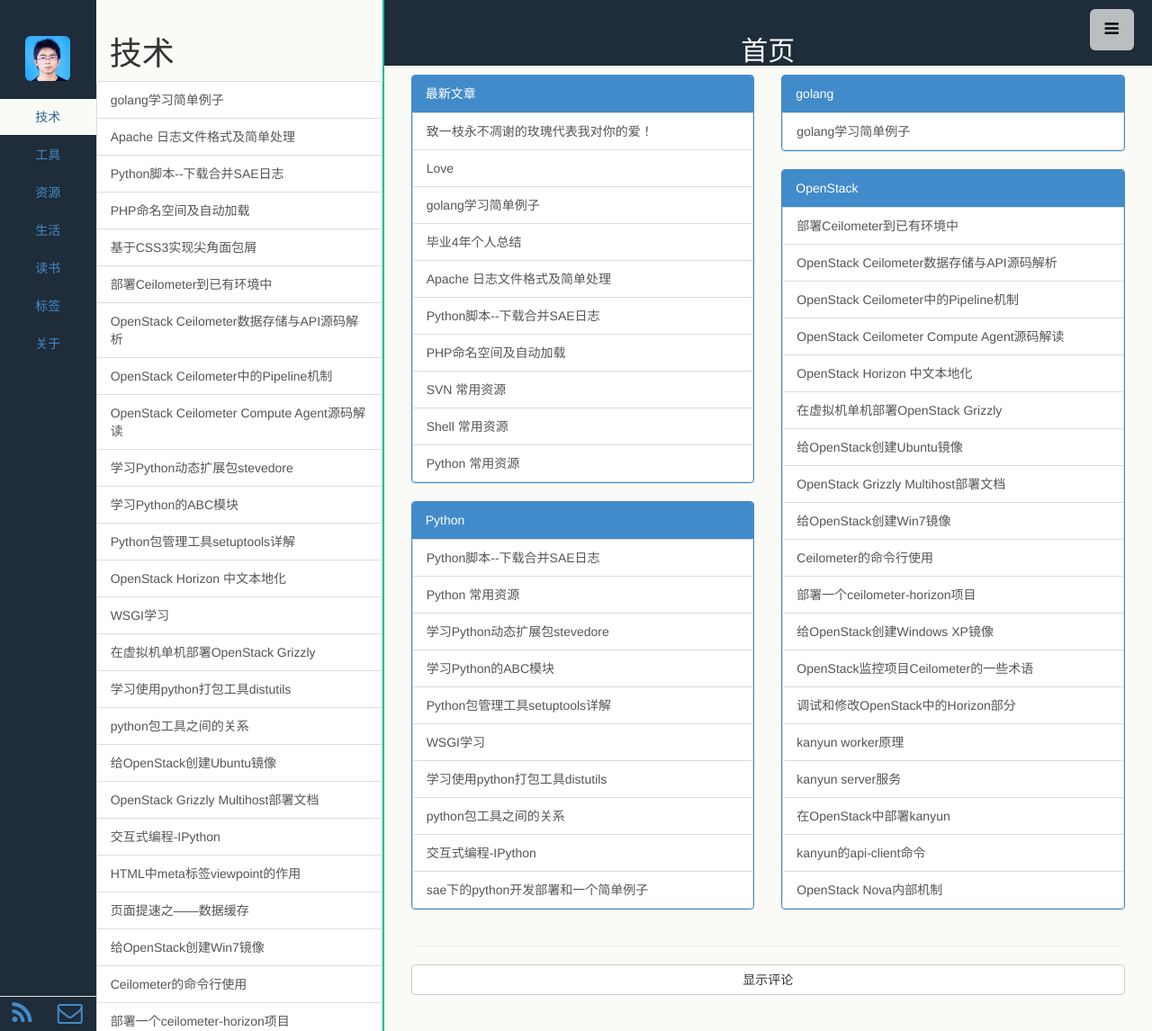
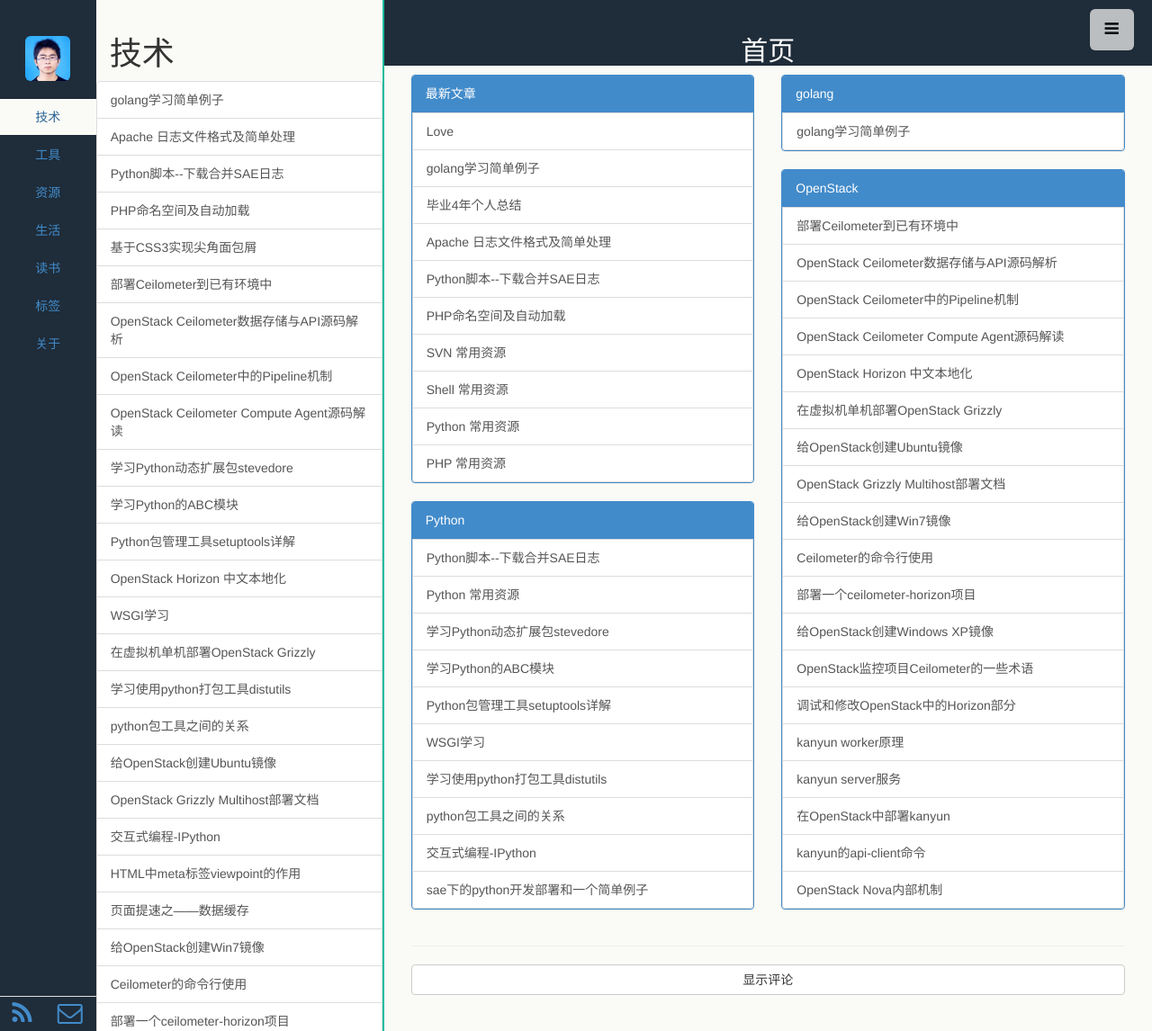
Before and after one commit to fuhao715/fuhao715.github.io, a Jekyll site: the page built from index.html, in a window 1280 px wide. Shown: the whole page at 90% size. Built offline with Jekyll 4.4.1, drawn with Linux system fonts in a browser that asks for light colours; Markdown is read by kramdown in place of the engine named in the settings; the list of posts is cut into pages by our own code; some of the changed lines change nothing that is shown.

Commit message:
修改文件标题

```diff
--- a/_posts/Life/Essay/2014-02-17-love.html
+++ b/_posts/Life/Essay/2014-02-17-love.html
@@ -1,7 +1,7 @@
 <!doctype html>
 <html>
 <head>
-<title>Love</title>
+<title>致一枝永不凋谢的玫瑰代表我对你的爱！</title>
 <meta charset="utf-8" />
 <!--[if IE]>
    <script src="http://html5shiv.googlecode.com/svn/trunk/html5.js"></script>
--- a/_posts/Life/Essay/2014-02-17-my-loving-day.md
+++ /dev/null
@@ -1,21 +0,0 @@
----
-layout: post
-title: 致一枝永不凋谢的玫瑰代表我对你的爱！
-category: 生活
-tags: Essay
-keywords: 爱情,玫瑰，生活
-description:
----
-
-<canvas id="c"></canvas>
-<script>
-	var b = document.body;
-	var c = document.getElementsByTagName('canvas')[0];
-	var a = c.getContext('2d');
-	document.body.clientWidth;
-</script>
-<script>
-	// start of submission //
-	with (m = Math) C = cos, S = sin, P = pow, R = random; c.width = c.height = f = 500; h = -250; function p(a, b, c) { if (c > 60) return [S(a * 7) * (13 + 5 / (.2 + P(b * 4, 4))) - S(b) * 50, b * f + 50, 625 + C(a * 7) * (13 + 5 / (.2 + P(b * 4, 4))) + b * 400, a * 1 - b / 2, a]; A = a * 2 - 1; B = b * 2 - 1; if (A * A + B * B < 1) { if (c > 37) { n = (j = c & 1) ? 6 : 4; o = .5 / (a + .01) + C(b * 125) * 3 - a * 300; w = b * h; return [o * C(n) + w * S(n) + j * 610 - 390, o * S(n) - w * C(n) + 550 - j * 350, 1180 + C(B + A) * 99 - j * 300, .4 - a * .1 + P(1 - B * B, -h * 6) * .15 - a * b * .4 + C(a + b) / 5 + P(C((o * (a + 1) + (B > 0 ? w : -w)) / 25), 30) * .1 * (1 - B * B), o / 1e3 + .7 - o * w * 3e-6] } if (c > 32) { c = c * 1.16 - .15; o = a * 45 - 20; w = b * b * h; z = o * S(c) + w * C(c) + 620; return [o * C(c) - w * S(c), 28 + C(B * .5) * 99 - b * b * b * 60 - z / 2 - h, z, (b * b * .3 + P((1 - (A * A)), 7) * .15 + .3) * b, b * .7] } o = A * (2 - b) * (80 - c * 2); w = 99 - C(A) * 120 - C(b) * (-h - c * 4.9) + C(P(1 - b, 7)) * 50 + c * 2; z = o * S(c) + w * C(c) + 700; return [o * C(c) - w * S(c), B * 99 - C(P(b, 7)) * 50 - c / 3 - z / 1.35 + 450, z, (1 - b / 1.2) * .9 + a * .1, P((1 - b), 20) / 4 + .05] } } setInterval('for(i=0;i<1e4;i++)if(s=p(R(),R(),i%46/.74)){z=s[2];x=~~(s[0]*f/z-h);y=~~(s[1]*f/z-h);if(!m[q=y*f+x]|m[q]>z)m[q]=z,a.fillStyle="rgb("+~(s[3]*h)+","+~(s[4]*h)+","+~(s[3]*s[3]*-80)+")",a.fillRect(x,y,1,1)}', 0)
-	// end of submission //
-</script>
```
